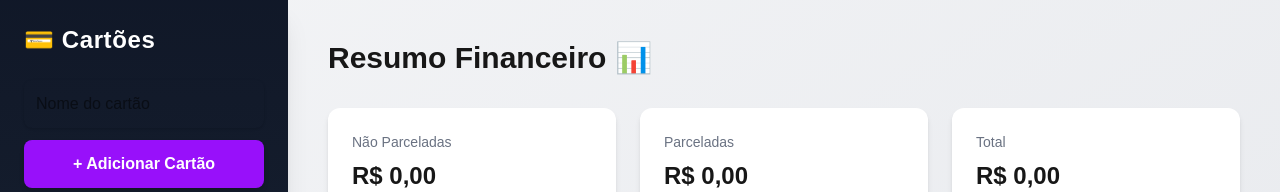
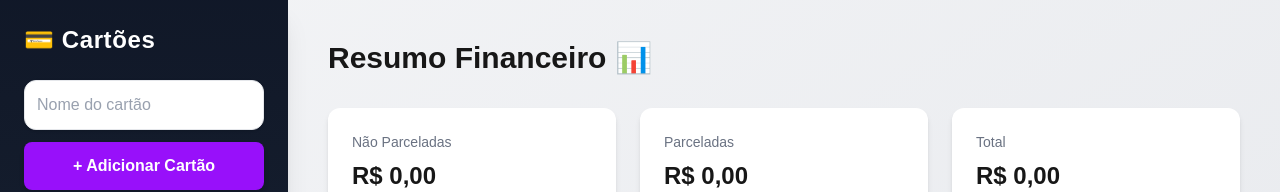
Before and after one commit to Gemuloo/financas-casal, a Next.js app: page / in a window 1280 px wide. Shown: the top 192 px of the page. Built offline with nearby package versions, Linux system fonts and the light colour scheme; no server answers; the database is empty.

Commit message:
implementa formularios de despesa

```diff
--- a/app/globals.css
+++ b/app/globals.css
@@ -1,17 +1,12 @@
 @import "tailwindcss";
 
+/* Variáveis base */
 :root {
     --background: #ffffff;
     --foreground: #171717;
 }
 
-@theme inline {
-    --color-background: var(--background);
-    --color-foreground: var(--foreground);
-    --font-sans: var(--font-geist-sans);
-    --font-mono: var(--font-geist-mono);
-}
-
+/* Dark mode automático */
 @media (prefers-color-scheme: dark) {
     :root {
         --background: #0a0a0a;
@@ -19,12 +14,14 @@
     }
 }
 
+/* Reset básico */
 body {
     background: var(--background);
     color: var(--foreground);
     font-family: Arial, Helvetica, sans-serif;
 }
 
+/* Animação suave para modais */
 @keyframes fadeIn {
     from {
         opacity: 0;
--- a/app/page.tsx
+++ b/app/page.tsx
@@ -40,7 +40,11 @@
 
                 <div className="mb-6">
                     <input
-                        className="w-full p-3 rounded-lg text-black mb-3 focus:outline-none focus:ring-2 focus:ring-purple-500 shadow-sm"
+                        className="w-full p-3 rounded-xl bg-white text-gray-900 mb-3
+                                        border border-gray-200 shadow-sm
+                                        placeholder-gray-400
+                                        focus:outline-none focus:ring-2 focus:ring-purple-500
+                                        transition-all"
                         placeholder="Nome do cartão"
                         value={nome}
                         onChange={(e) => setNome(e.target.value)}
```
